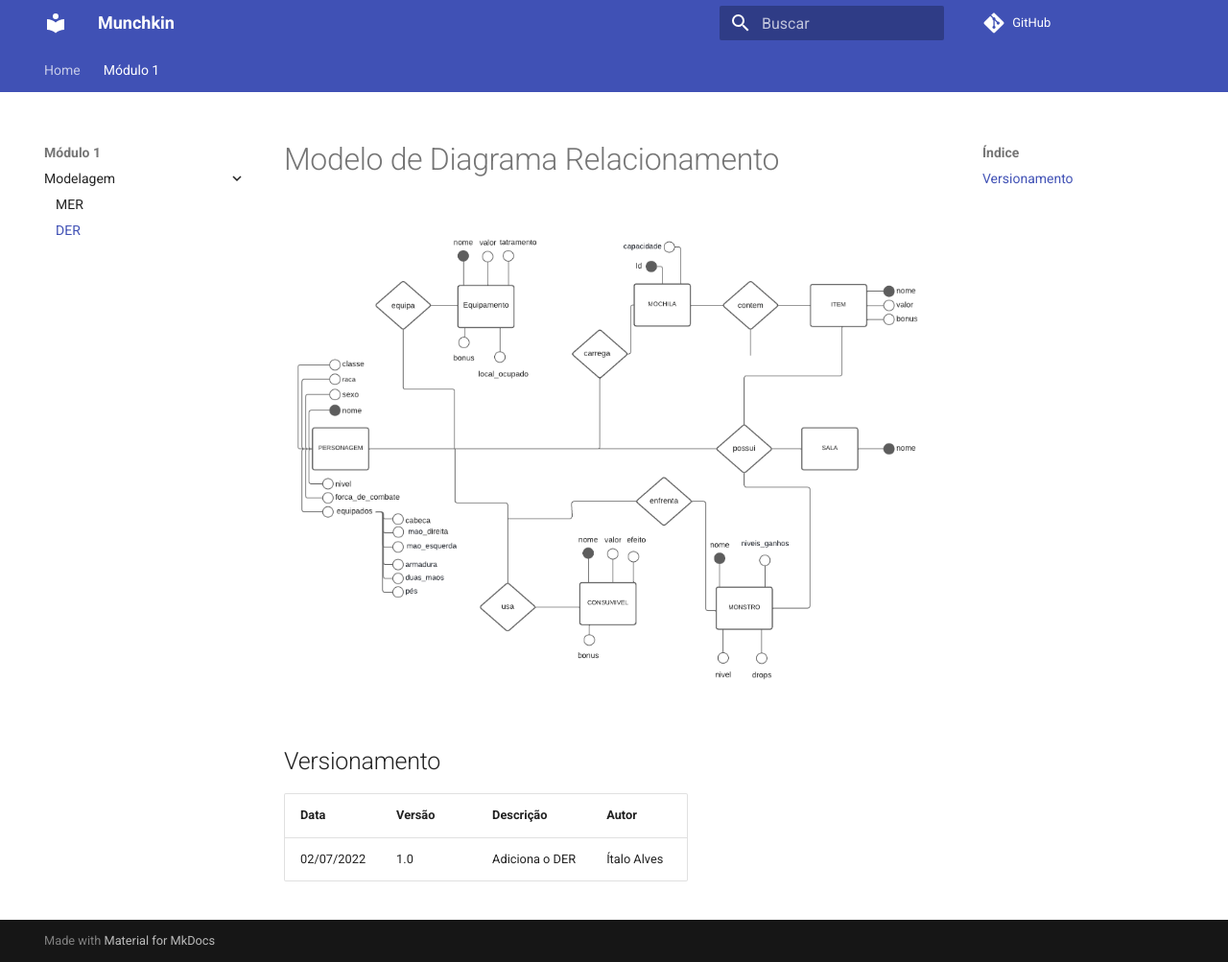
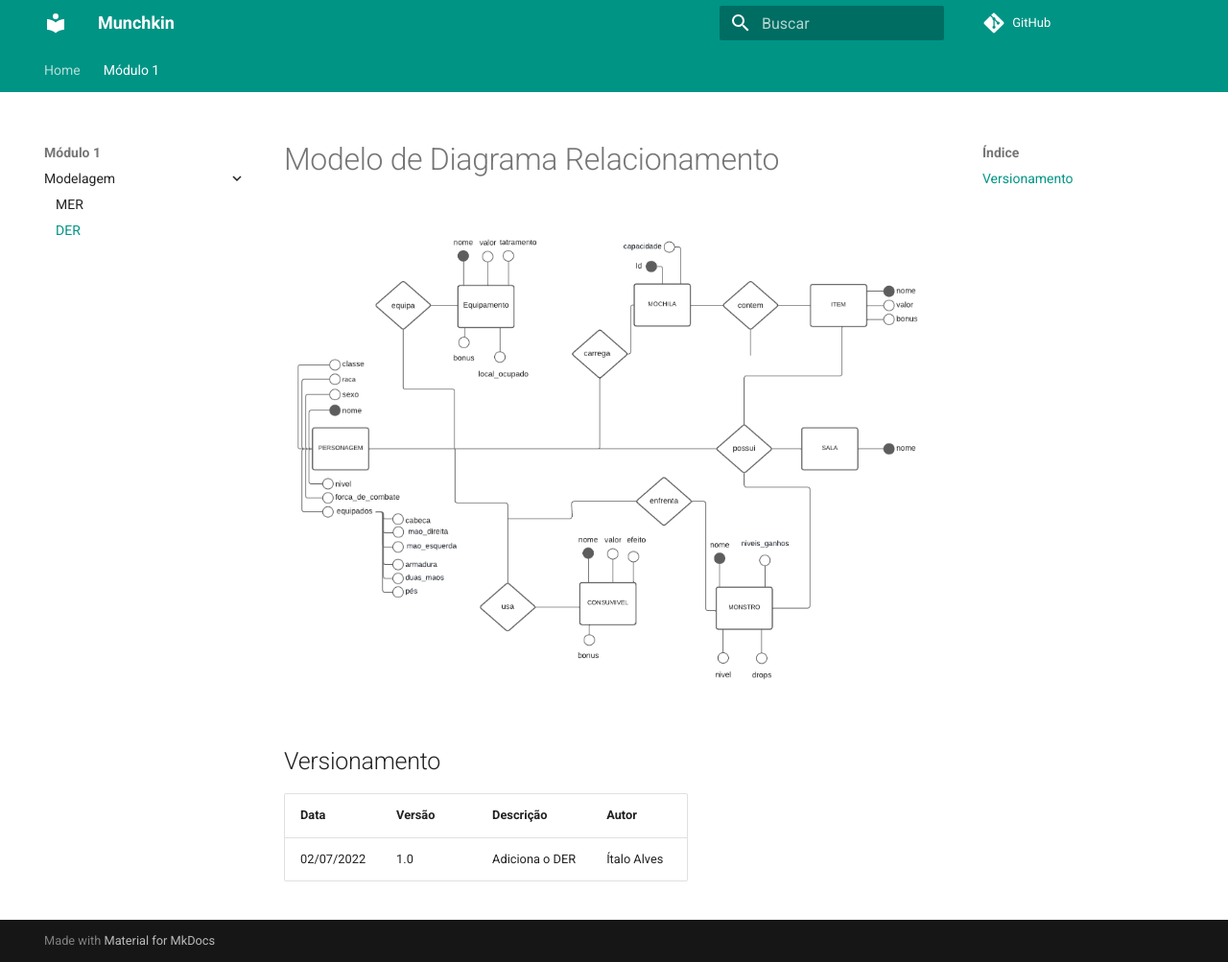
Before and after one commit to SBD1/Munchkin-grupo03, an MkDocs documentation site: the page built from docs/DER/DER_Munchkin.md, in a window 1280 px wide and 1003 px high. Shown: the whole window at 96% size. Built offline with MkDocs 1.6.1 and Material for MkDocs 9.7.7, drawn with Linux system fonts in a browser that asks for light colours; comment, search, counter and statistics services are not loaded.

Commit message:
Corrige imagem do DER

```diff
--- a/docs/DER/DER_Munchkin.md
+++ b/docs/DER/DER_Munchkin.md
@@ -1,7 +1,7 @@
 # Modelo de Diagrama Relacionamento
 
 <div align="center">
-    <img src="/../assets/images/DER.png">
+    <img src="../../assets/images/DER.png">
 </div>
 
 ## Versionamento
--- a/mkdocs.yml
+++ b/mkdocs.yml
@@ -9,6 +9,9 @@
         language: pt
         features:
                 - navigation.tabs
+        palette:
+                primary: teal
+                accent: cyan
 
 nav:
         - Home: index.md
```
Also changed, not shown: docs/home/home.md (+1 -1 lines).
